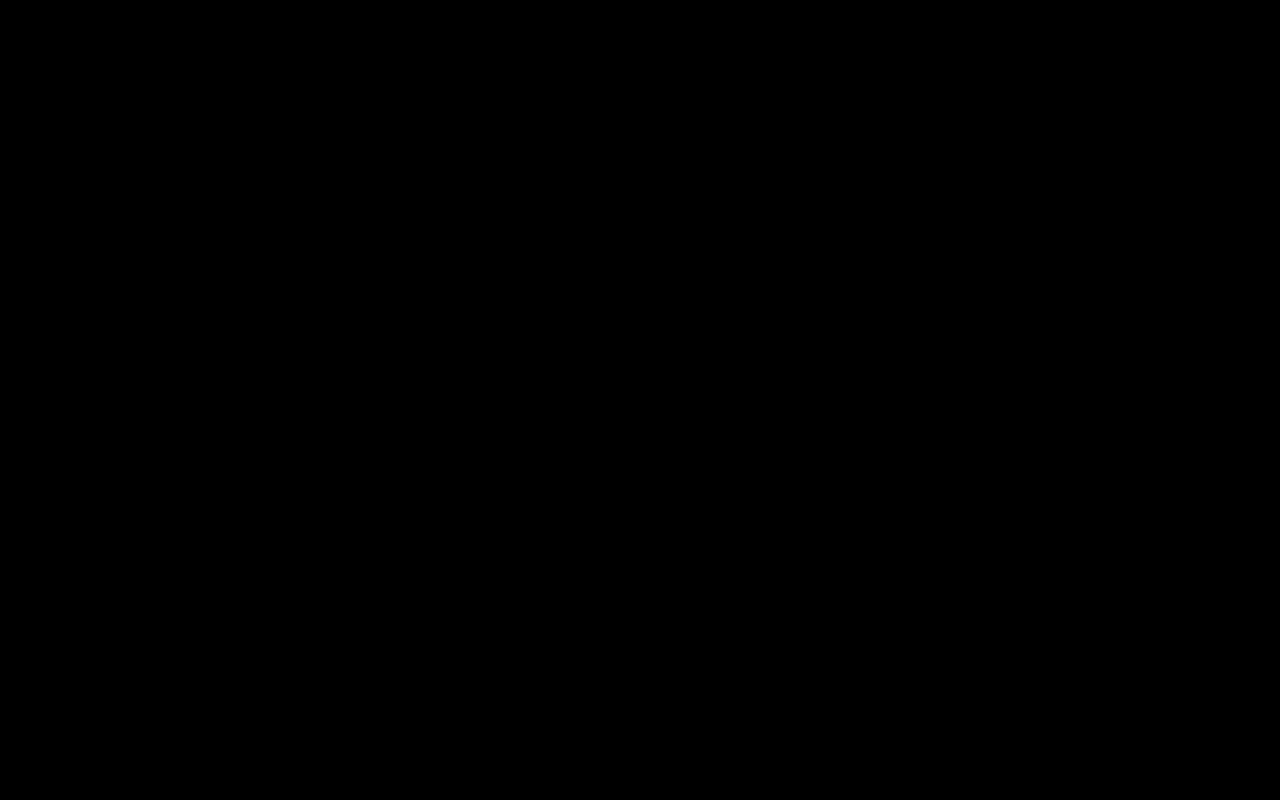
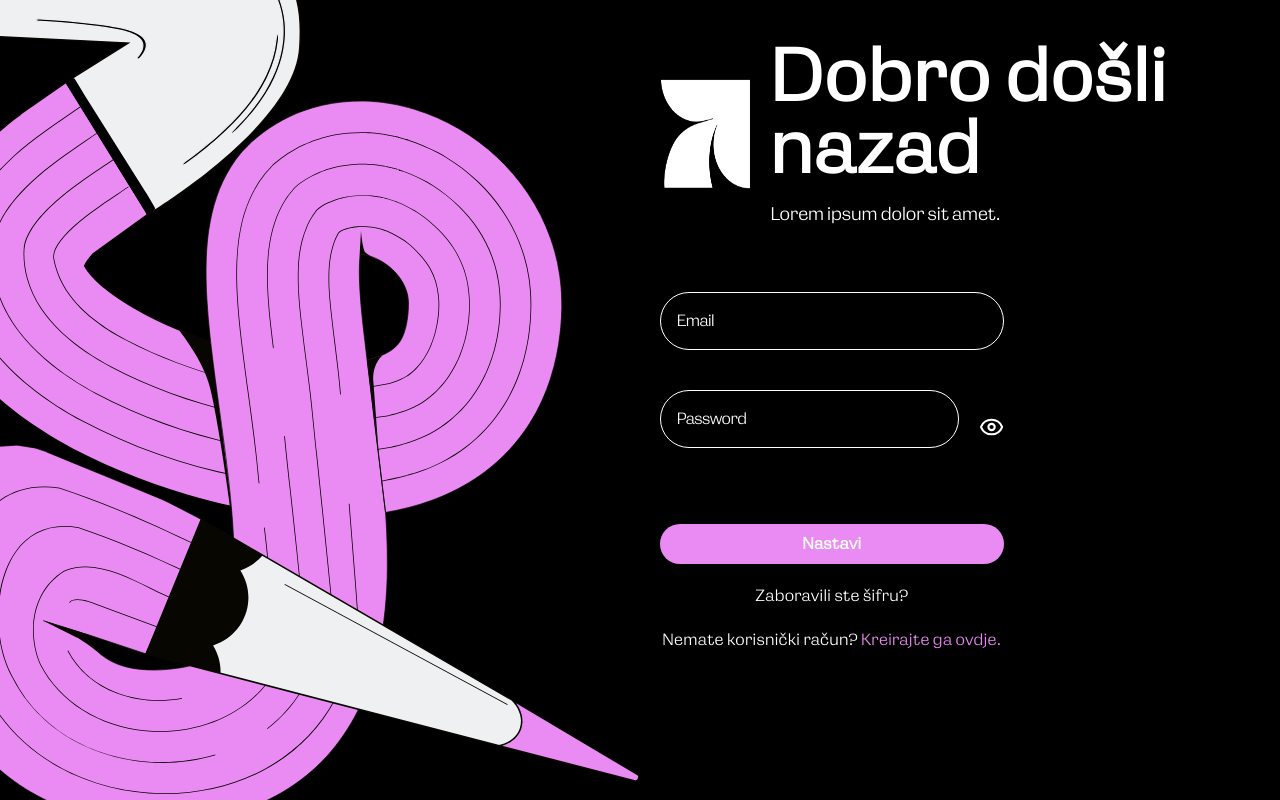
Before and after one commit to farukkurtic/talent-academy-platform, a React (Vite) app in the folder client/: page /login in a window 1280 px wide. Before the commit this address had no page. Built offline with nearby package versions, Linux system fonts and the light colour scheme.

Commit message:
login pejdz

```diff
--- a/client/src/App.jsx
+++ b/client/src/App.jsx
@@ -4,6 +4,7 @@ import { BrowserRouter as Router, Routes, Route } from "react-router-dom";
 import Home from "./pages/home.jsx";
 import Register from "./pages/register.jsx";
 import UsloviKoristenja from "./pages/uslovi-koristenja.jsx";
+import Login from "./pages/login.jsx";
 
 import "./App.css";
 
@@ -17,6 +18,7 @@ function App() {
           <Route path="/" element={<Home />} />
           <Route path="/registracija" element={<Register />} />
           <Route path="/uslovi-koristenja" element={<UsloviKoristenja />} />
+          <Route path="/login" element={<Login />} />
         </Routes>
       </Router>
     </>
--- /dev/null
+++ b/client/src/pages/login.jsx
@@ -0,0 +1,121 @@
+import { useState } from "react";
+import { useForm } from "react-hook-form";
+import { yupResolver } from "@hookform/resolvers/yup";
+import * as yup from "yup";
+import { Eye, EyeOff } from "lucide-react";
+
+import logo from "../assets/hnta-logo.png";
+import pencilIcon from "../assets/pencil.svg";
+
+const schema = yup.object().shape({
+  email: yup.string().required("Ovo polje je obavezno"),
+  password: yup.string().required("Ovo polje je obavezno"),
+});
+
+export default function Login() {
+  const [showPassword, setShowPassword] = useState(false);
+  const togglePassword = () => setShowPassword((prev) => !prev);
+
+  const {
+    register,
+    handleSubmit,
+    formState: { errors },
+  } = useForm({
+    resolver: yupResolver(schema),
+  });
+
+  const onSubmit = (data) => {
+    console.log("Form submitted:", data);
+  };
+
+  return (
+    <div className="text-white flex flex-col lg:flex-row h-screen">
+      <div className="left-box relative max-w-screen lg:w-1/2 max-h-full lg:block flex items-center justify-center">
+        <img
+          src={pencilIcon}
+          alt="olovka-vizual"
+          className="absolute lg:static max-w-screen h-3xs lg:w-max lg:max-h-screen"
+        />
+      </div>
+      <div className="right-box w-screen lg:w-1/2 max-h-full">
+        <div className="flex flex-col lg:flex-row items-center justify-center lg:justify-start mt-10 mb-10">
+          <div>
+            <img
+              src={logo}
+              alt="hnta-logo"
+              className="h-20 w-20 lg:h-40 lg:w-40"
+            />
+          </div>
+          <div className="color-white text-wrap">
+            <h1 className="text-2xl lg:text-7xl font-black mb-4 tracking-wider lg:whitespace-pre-line">
+              Dobro došli nazad
+            </h1>
+            <p className="text-lg font-medium tracking-wide text-center lg:text-left">
+              Lorem ipsum dolor sit amet.
+            </p>
+          </div>
+        </div>
+
+        <div className="flex lg:justify-start items-center justify-center">
+          <form
+            onSubmit={handleSubmit(onSubmit)}
+            className="p-5 rounded-lg shadow-md w-96"
+          >
+            {/* Email Field */}
+            <div className="mb-4">
+              <input
+                {...register("email")}
+                type="email"
+                className="lg:w-full w-xs p-4 mb-5 border rounded mt-1 rounded-full placeholder-white"
+                placeholder="Email"
+              />
+              {errors.email && (
+                <p className="text-red-500 tracking-wider text-sm">{errors.email.message}</p>
+              )}
+            </div>
+
+            {/* Password Field */}
+            <div className="mb-4 relative flex justify-center items-center">
+              <input
+                {...register("password")}
+                type={showPassword ? "text" : "password"}
+                className="w-full p-4 border rounded mt-1 rounded-full placeholder-white mb-5 pr-12 flex items-center justify-center mr-5"
+                placeholder="Password"
+              />
+
+              {showPassword ? (
+                <EyeOff size={30} onClick={togglePassword} />
+              ) : (
+                <Eye size={30} onClick={togglePassword} />
+              )}
+
+              {errors.password && (
+                <p className="text-red-500 tracking-wider text-sm">
+                  {errors.password.message}
+                </p>
+              )}
+            </div>
+
+            {/* Submit Button */}
+            <button
+              type="submit"
+              className="w-xs lg:w-full bg-primary text-white p-2 rounded-full font-semibold tracking-wider mt-10 cursor-pointer"
+            >
+              Nastavi
+            </button>
+
+            <p className="text-center mt-5 tracking-wider">
+              Zaboravili ste šifru?
+            </p>
+            <p className="text-center mt-5 tracking-wider">
+              Nemate korisnički račun?{" "}
+              <span className="text-primary cursor-pointer">
+                Kreirajte ga ovdje.
+              </span>
+            </p>
+          </form>
+        </div>
+      </div>
+    </div>
+  );
+}
```
Also changed, not shown: client/src/assets/pencil.svg (added).
